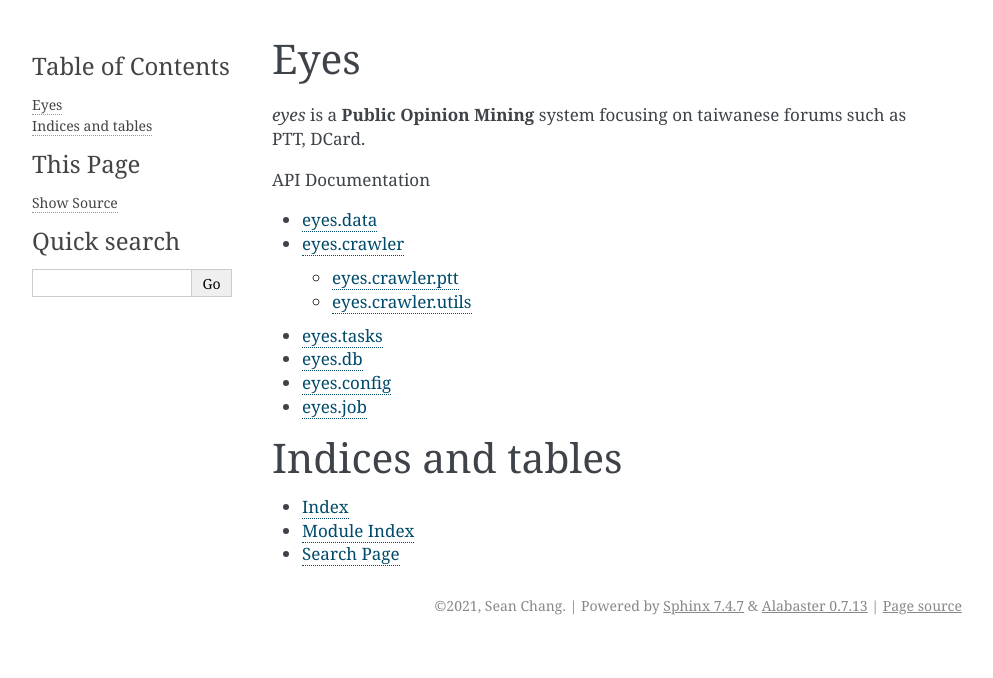
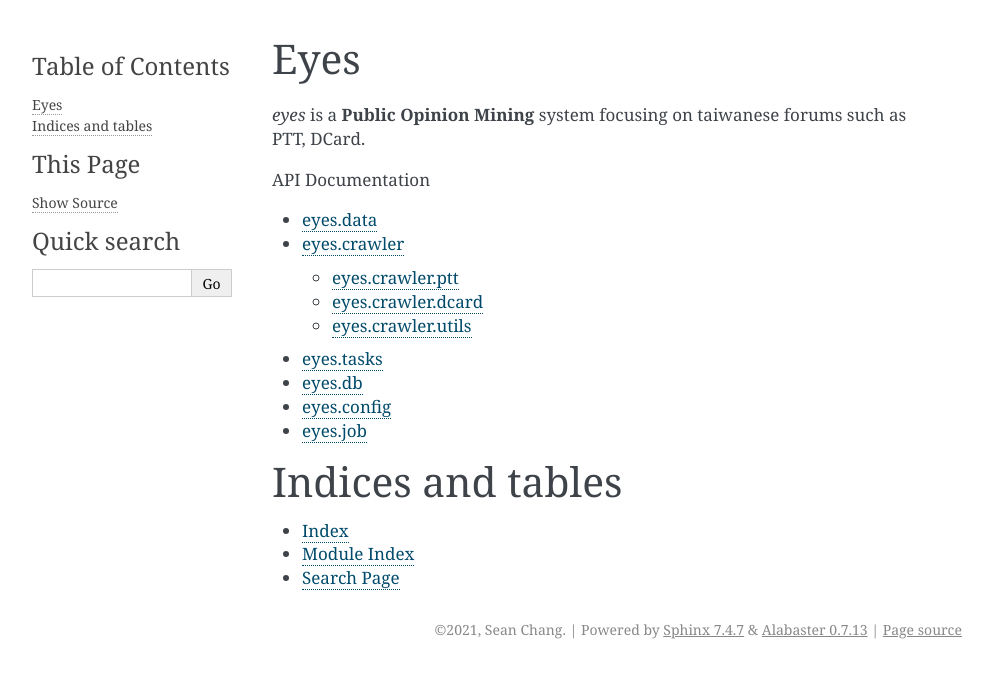
Before and after one commit to r05323028/eyes, a Sphinx documentation site: the page built from doc/index.rst, in a window 1280 px wide. Shown: the top 678 px of the page, without its empty margins (148-1141 px from the left). Built offline with Sphinx 7.4.7, drawn with Linux system fonts in a browser that asks for light colours.

Commit message:
Add dcard module doc

```diff
--- a/doc/sources/api/crawler.rst
+++ b/doc/sources/api/crawler.rst
@@ -11,6 +11,14 @@ eyes ptt crawler module
 .. automodule:: eyes.crawler.ptt
     :members:
 
+eyes.crawler.dcard
+------------------
+
+eyes dcard crawler module
+
+.. automodule:: eyes.crawler.dcard
+    :members:
+
 eyes.crawler.utils
 ------------------
 
```
